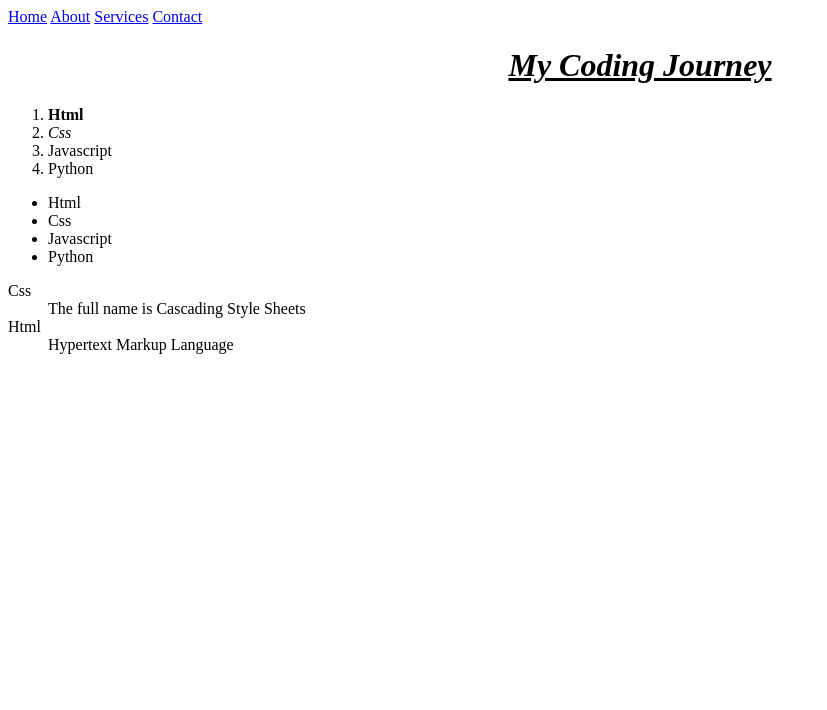
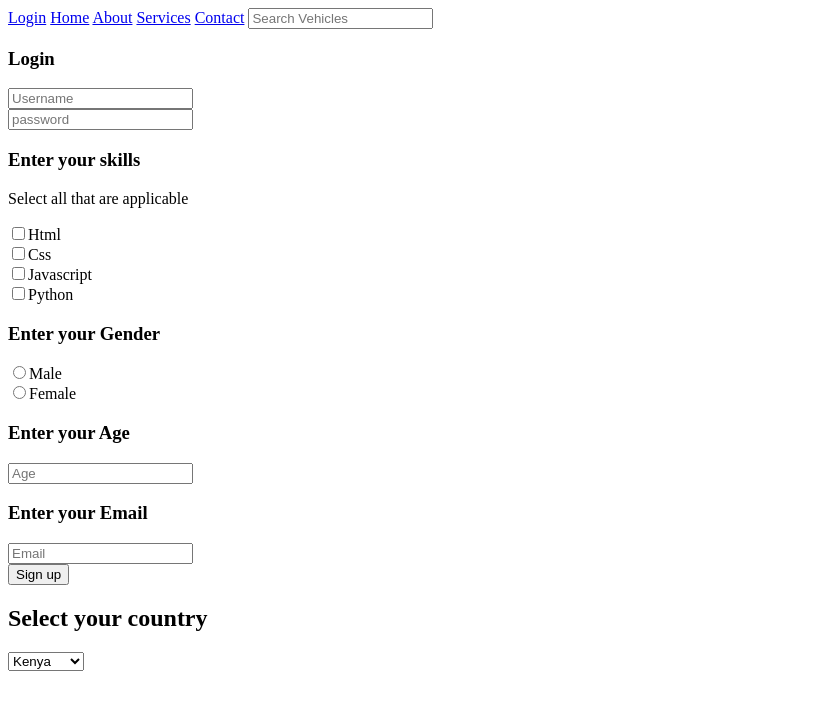
Before and after one commit to Gutuchris/Html_training, a plain HTML site: page index.html in a window 1280 px wide. Shown: the whole page, without its empty margins (0-827 px from the left). Drawn offline with Linux system fonts and the light colour scheme.

Commit message:
second_commit

```diff
--- a/index.html
+++ b/index.html
@@ -3,22 +3,21 @@
   <head>
     <meta charset="UTF-8" />
     <meta name="viewport" content="width=device-width, initial-scale=1.0" />
-    <title>Document</title>
+    <title>Html</title>
   </head>
   <body>
+     <nav>
 
-    <nav>
-
+      <a href="login.html">Login</a>
       <a href="home.html">Home</a>
       <a href="about.html">About</a>
       <a href="services.html">Services</a>
       <a href="contact.html">Contact</a>
-
+      <input type="text" placeholder="Search Vehicles">
     </nav>
 
+    <!-- Elements -->
 
-
-    <!-- Elements -->
     <!-- They are building blocks of html documents-->
 
     <!-- Headings  -->
@@ -39,55 +38,159 @@
 <br>
 <p>Lorem, ipsum dolor sit amet consectetur adipisicing elit. Dolore, voluptatibus!</p>
 <p>Lorem ipsum dolor sit amet, consectetur adipisicing elit.</p> -->
+    <!--
+<h1><center><u><i>My Coding Journey</i></u></center></h1> -->
 
-<h1><center><u><i>My Coding Journey</i></u></center></h1>
+    <!-- Note
+
+  To position our Elements at the center we use the <center> tag
+  To write the words in Italic we use the <i> tag
+  To underline the words we use the <u> tag
+  To make the text bold we use the <strong> tag
+
+ -->
 
     <!-- Lists -->
 
     <!-- They are used to organize and display items in a structured manner -->
+
     <!-- Ordered Lists -->
-    <ol>
-      <li><strong>Html</strong></li>
-      <li><i>Css</i></li>
+
+    <!-- <ol>
+      <li>Html</li>
+      <li>Css</li>
       <li>Javascript</li>
       <li>Python</li>
-    </ol>
+    </ol> -->
 
     <!-- Un-orderd lists -->
 
+    <!--
     <ul>
       <li>Html</li>
       <li>Css</li>
       <li>Javascript</li>
       <li>Python</li>
-    </ul>
+    </ul> -->
 
     <!-- Description Lists -->
-    <dl>
+
+    <!-- <dl>
       <dt>Css</dt>
       <dd>The full name is Cascading Style Sheets</dd>
       <dt>Html</dt>
       <dd>Hypertext Markup Language</dd>
-    </dl>
+    </dl> -->
 
-    <!-- Question
-You are planning to open a hotel and you want to create a webpage for it.
-Create a webpage with the following elements:
-1. A title
-2. A heading
-3. A paragraph
-- About your hotel
+    <!-- lINKS -->
 
-4. An ordered list of the menu items
-5. An un-ordered list of the tables preserverd by the hotel
+    <!-- <a href="https://www.microsoft.com/en-us/">Microsoft</a> -->
 
+    <!-- Images -->
+
+    <!-- <img src="pic1.jpg" alt="Nature" > -->
+
+    <!--
+
+Forms
+Tables
+Select
+Div and Span block elements
 
 -->
 
-    <!-- lINKS -->
-    <!-- <a href="https://www.microsoft.com/en-us/">Microsoft</a> -->
+    <!-- Forms
+- Used to collect user inputs
 
-    <!-- Images -->
-    <!-- <img src="pic1.jpg" alt="Nature" >     -->
+Types of Forms
+1.Text Input
+2.checkbox
+3.Radio Button
+4.password
+5.submit button
+6.email
+-->
+
+<!-- Text $ Password -->
+    <h3>Login</h3>
+    <form>
+      <input type="text" placeholder="Username" />
+      <br>
+      <input type="password" placeholder="password"/>
+      <br />
+<!-- Checkbox -->
+      <h3>Enter your skills</h3>
+      <p>Select all that are applicable</p>
+
+      <input type="checkbox" />Html
+      <br>
+      <input type="checkbox" />Css
+      <br>
+      <input type="checkbox" />Javascript
+      <br>
+      <input type="checkbox" />Python
+
+
+<!-- Radio button -->
+     <h3>Enter your Gender</h3>
+
+     <input type="radio" name="Gender" value="male">Male
+     <br>
+     <input type="radio" name="Gender" value="female">Female
+
+<!-- Numbers -->
+
+      <h3>Enter your Age</h3>
+
+      <input type="number" placeholder="Age" />
+
+<!-- Email -->
+
+
+      <h3>Enter your Email</h3>
+
+      <input type="email" placeholder="Email" />
+      <br>
+
+<!-- Submit -->
+
+<input type="submit" value="Sign up">
+
+<!--
+
+     Note - The current value of an input field determines
+     what appears inside the form field when the page loads
+
+     -->
+    </form>
+
+
+
+    <!-- SELECT
+
+     It is used to create a dropdown menu for selecting options
+     We use select tag with a nested option tag and an attribute value
+    -->
+    <h2>Select your country</h2>
+   <select>
+
+   <option value="kenya">Kenya</option>
+   <option value="Uganda">Uganda</option>
+   <option value="Tanzania">Tanzania</option>
+
+   </select>
+
+
+
+
+
+
+
+
+
+
+
+
+
   </body>
 </html>
```
Also changed, not shown: hotel.html (+15 -0 lines), login.html (added, +19 -0 lines).
